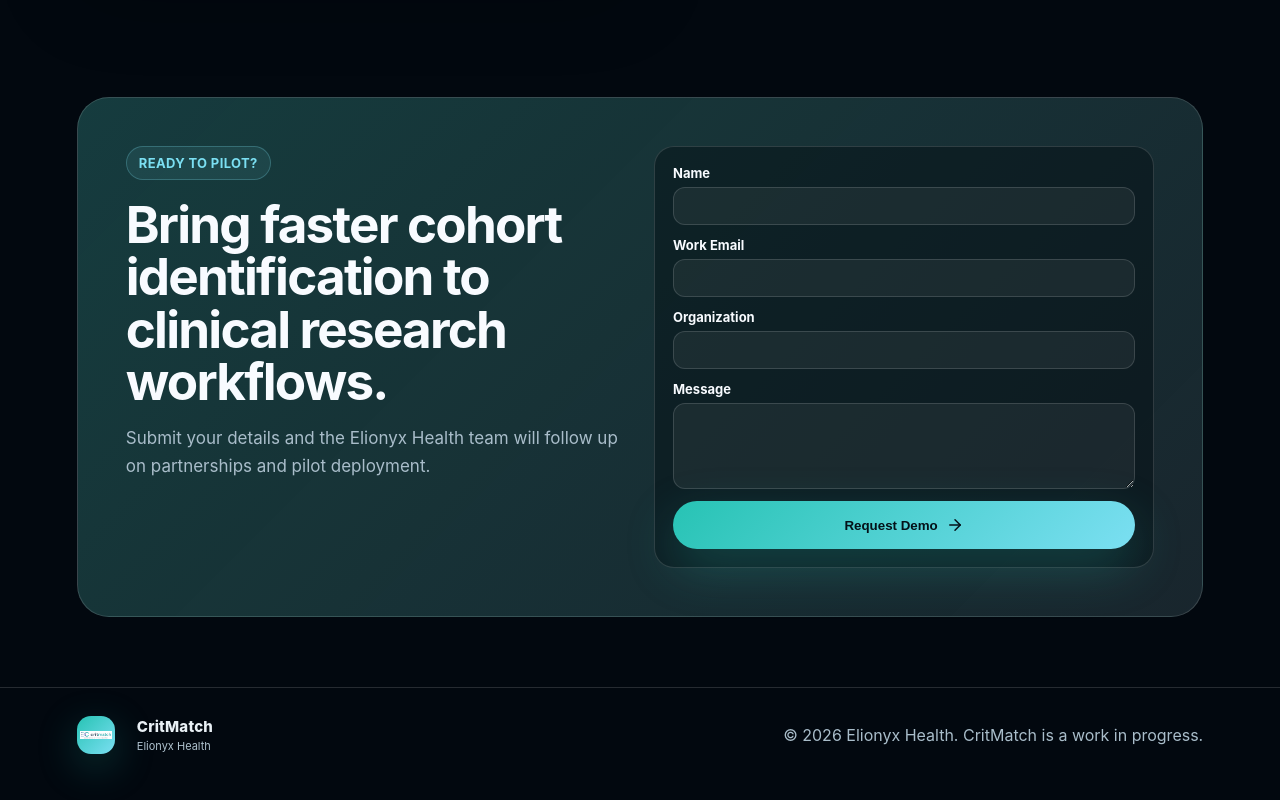
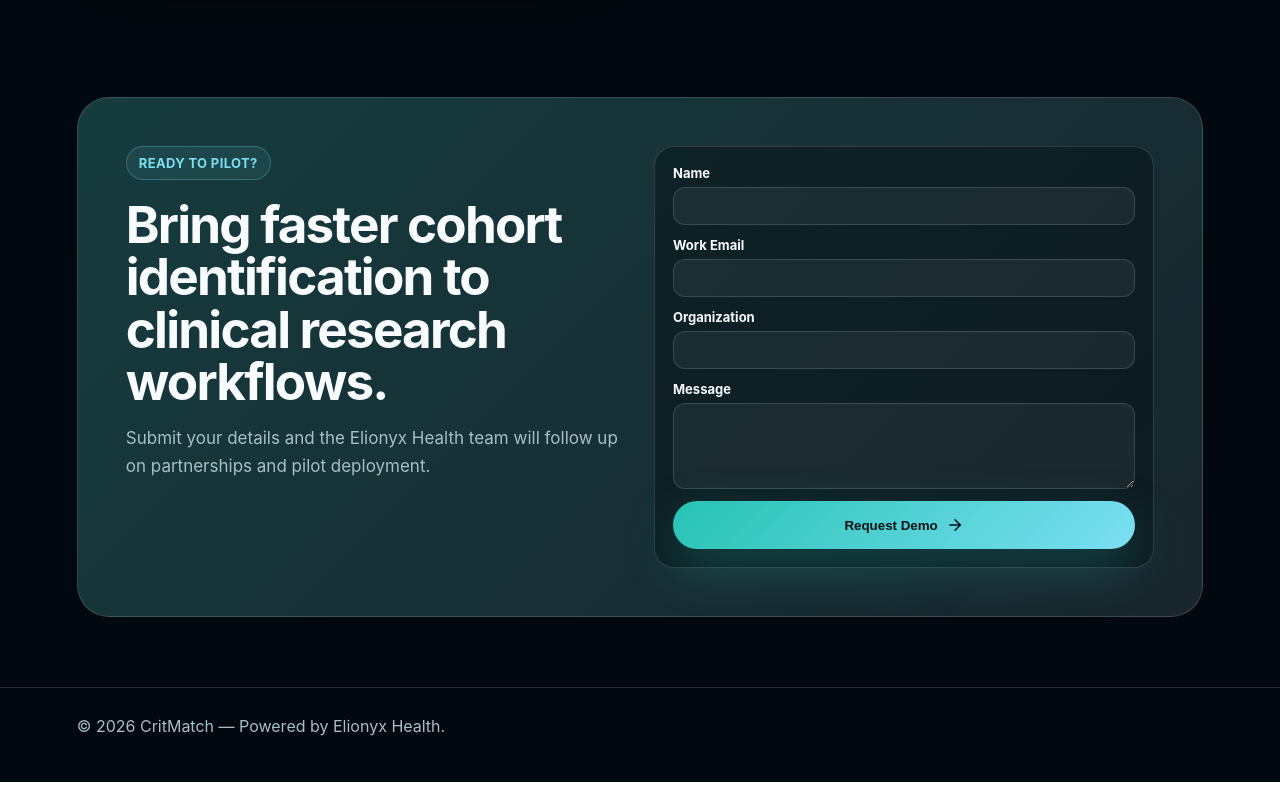
Before and after one commit to bevroy/CritMatch-Research-Website, a React (Vite) app in the folder critmatch-branded-website/: page / in a window 1280 px wide. Shown: the part 5268-6068 px from the top of the page. Built offline with nearby package versions, Linux system fonts and the light colour scheme.

Commit message:
Simplify footer: remove logo and update tagline

```diff
--- a/critmatch-branded-website/src/main.jsx
+++ b/critmatch-branded-website/src/main.jsx
@@ -298,16 +298,7 @@ function App() {
       </section>
 
       <footer>
-        <div className="brand footerBrand">
-          <div className="brandMark">
-            <img className="brandLogo" src="/assets/critmatch-logo.png" alt="CritMatch logo" />
-          </div>
-          <div>
-            <div className="brandName">CritMatch</div>
-            <div className="brandSub">Elionyx Health</div>
-          </div>
-        </div>
-        <span>© 2026 Elionyx Health. CritMatch is a work in progress.</span>
+        <span>© 2026 CritMatch — Powered by Elionyx Health.</span>
       </footer>
     </main>
   );
```
